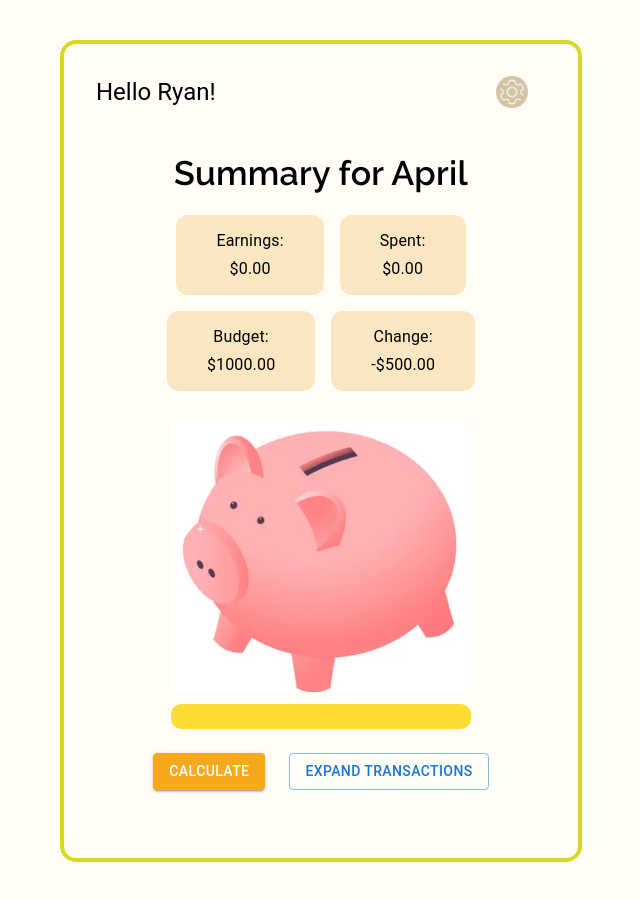
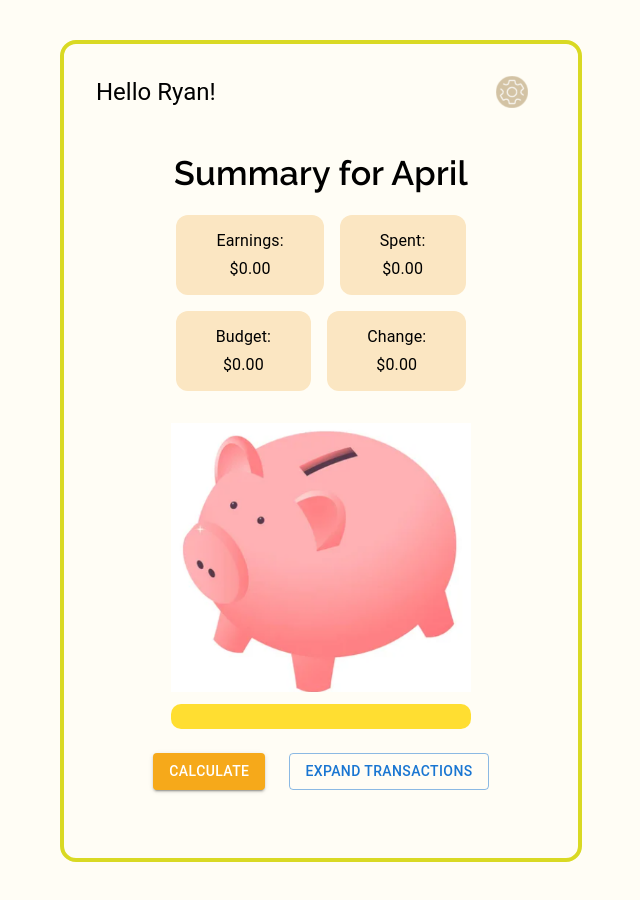
Before and after one commit to ryaneldho/CapitalOneHackBitcamp2025, a React (Create React App) app in the folder piggy/: page / in a window 1280 px wide. Shown: the whole page, without its empty margins (319-959 px from the left). Built offline with nearby package versions, Linux system fonts and the light colour scheme; no server answers; a web font is replaced by a local one.

Commit message:
updated budget and net change

```diff
--- a/piggy/src/App.tsx
+++ b/piggy/src/App.tsx
@@ -56,7 +56,7 @@ function App() {
     <div className="App">
       <Router>
         <Routes>
-          <Route path="/" element={<Piggy whichStateEnabled={switchStates} allTransactions={allTransactions} />} />
+          <Route path="/" element={<Piggy whichStateEnabled={switchStates} allTransactions={allTransactions} budget={budgetValue}/>} />
           <Route path="/Transactions" element={<Transactions sortedTransactions={sortedTransactions} />} />
           <Route path="/Settings" element={<Settings switchStates={switchStates} setSwitchStates={setSwitchStates}
             budgetValue={budgetValue} setBudgetValue={setBudgetValue} />} />
--- a/piggy/src/pages/Piggy.tsx
+++ b/piggy/src/pages/Piggy.tsx
@@ -13,11 +13,13 @@ import '../css/App.css';
 type Props = {
   whichStateEnabled: SwitchStates;
   allTransactions: Transaction[];
+  budget: string;
 };
 
 type SummaryProps = {
   earnings: number,
   spent: number
+  budget: string
 }
 
 const typeToState: Record<string, keyof SwitchStates> = {
@@ -30,7 +32,7 @@ const typeToState: Record<string, keyof SwitchStates> = {
 };
 
 
-export default function Piggy({whichStateEnabled, allTransactions}: Props) {
+export default function Piggy({whichStateEnabled, allTransactions, budget}: Props) {
   let earnings = 0;
   let spent = 0;
 
@@ -57,7 +59,7 @@ export default function Piggy({whichStateEnabled, allTransactions}: Props) {
       </Typography>
 
       <Box className="container">
-        <Summary earnings={earnings} spent={spent}/>
+        <Summary earnings={earnings} spent={spent} budget={budget}/>
         <ImageAndBar />
         <PiggyToTransactions />
       </Box>
@@ -74,7 +76,7 @@ function Header() {
   );
 }
 
-function Summary({earnings, spent}: SummaryProps) {
+function Summary({earnings, spent, budget}: SummaryProps) {
   return (
     <Box className="summary">
       <Box className="summaryDetails">
@@ -87,10 +89,10 @@ function Summary({earnings, spent}: SummaryProps) {
       </Box>
       <Box className="summaryDetails">
         <Typography variant="subtitle1" id="budget">
-          Budget: <br /> $1000.00
+          Budget: <br />${Number(budget).toFixed(2)}
         </Typography>
         <Typography variant="subtitle1" id="netChange">
-          Change: <br /> -$500.00
+          Change: <br />${(earnings-spent).toFixed(2)}
         </Typography>
       </Box>
     </Box>
```
